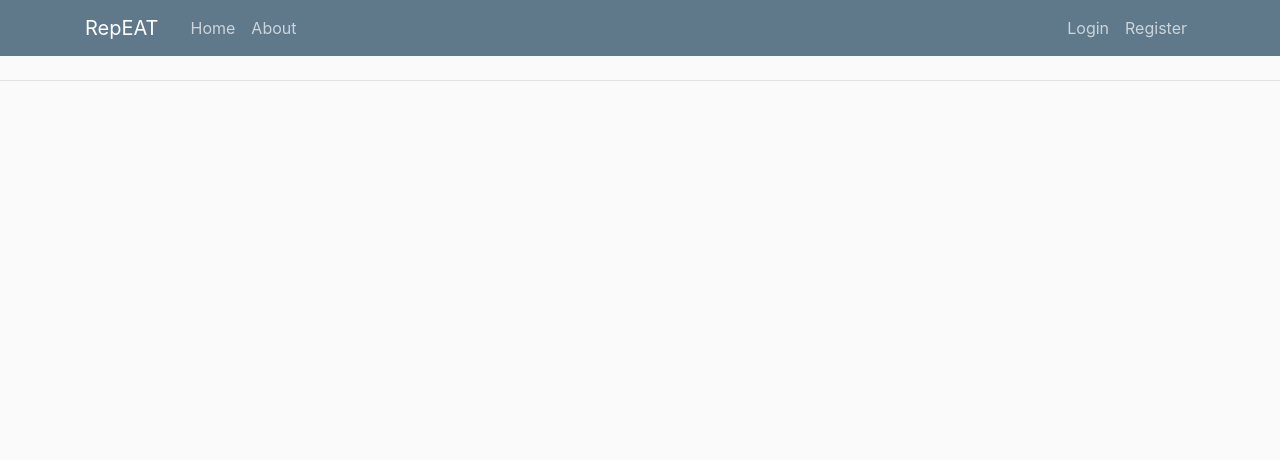
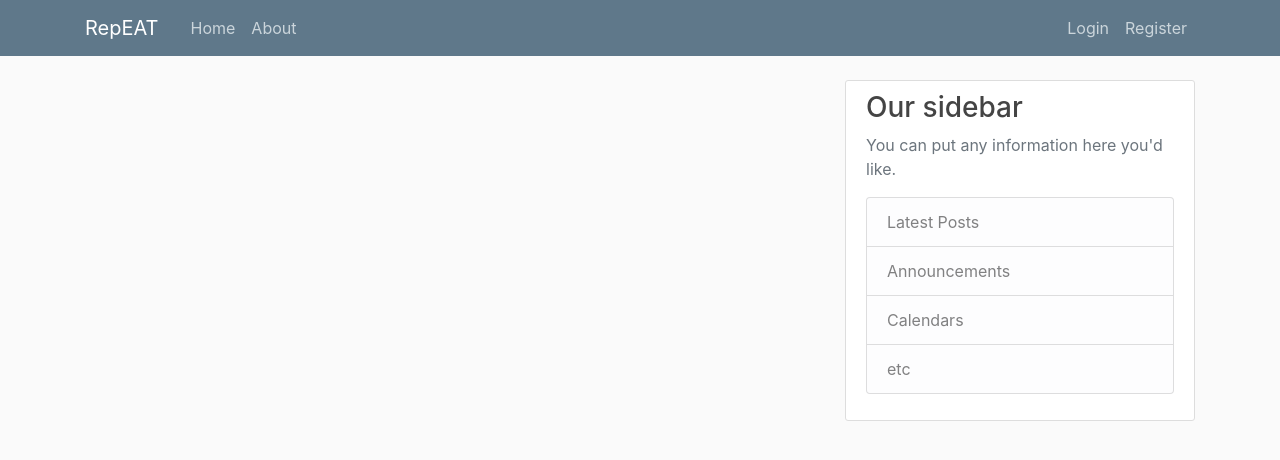
Before and after one commit to Oskarovsky/Repeat, a Flask app: page /about in a window 1280 px wide. Shown: the top 460 px of the page. Run offline with Flask 2, Linux system fonts and the light colour scheme; some libraries are stand-ins or nearby versions.

Commit message:
Full view update

```diff
--- a/app/templates/base.html
+++ b/app/templates/base.html
@@ -50,9 +50,9 @@
                 </div>
             </nav>
         </header>
-
-
-        <hr>
+        <main role="main" class="container">
+            <div class="row">
+                <div class="col-md-8">
                     {% with messages = get_flashed_messages() %}
                     {% if messages %}
                         <ul>
@@ -62,12 +62,25 @@
                         </ul>
                     {% endif %}
                     {% endwith %}
+                    {% block content %}{% endblock %}
+                </div>
+                <div class="col-md-4">
+                    <div class="content-section">
+                        <h3>Our sidebar</h3>
+                        <p class='text-muted'>You can put any information here you'd like.
+                          <ul class="list-group">
+                            <li class="list-group-item list-group-item-light">Latest Posts</li>
+                            <li class="list-group-item list-group-item-light">Announcements</li>
+                            <li class="list-group-item list-group-item-light">Calendars</li>
+                            <li class="list-group-item list-group-item-light">etc</li>
+                          </ul>
+                        </p>
+                    </div>
+                </div>
+            </div>
+        </main>
 
 
-
-        <div class="container">
-            {% block content %}{% endblock %}
-        </div>
 
 
         <!-- Optional JavaScript -->
```
Also changed, not shown: app.db. Lines whose indentation alone changed are shown as unchanged.
